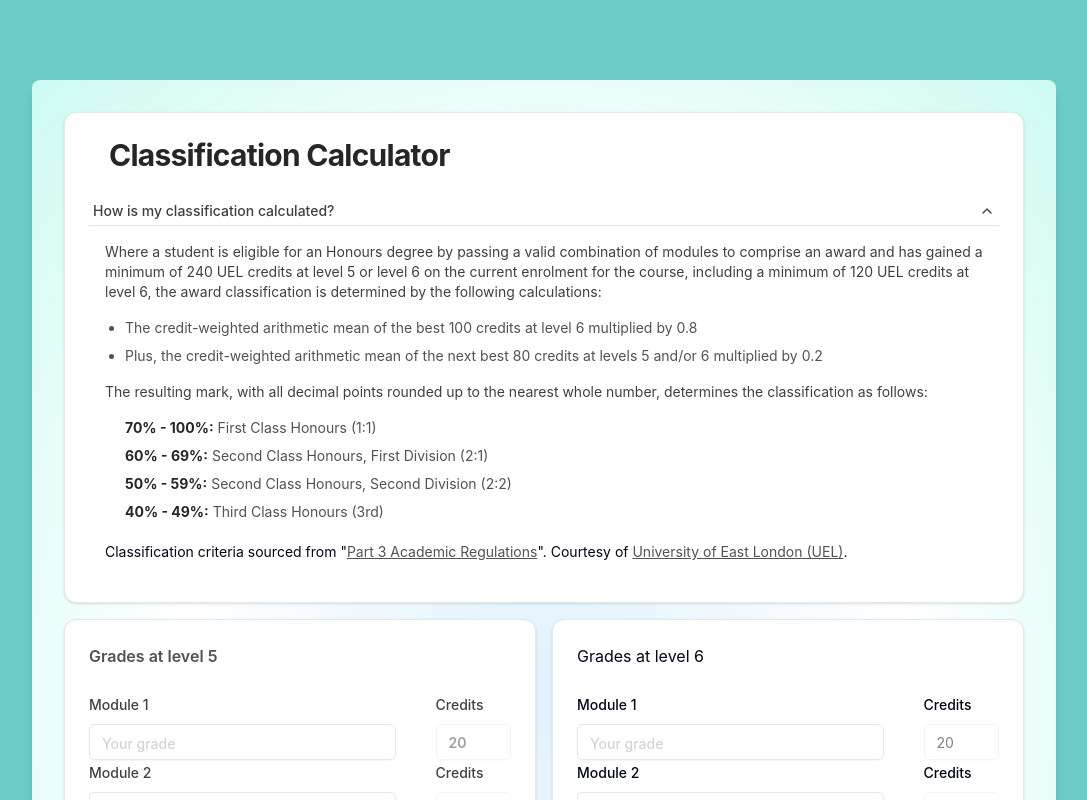
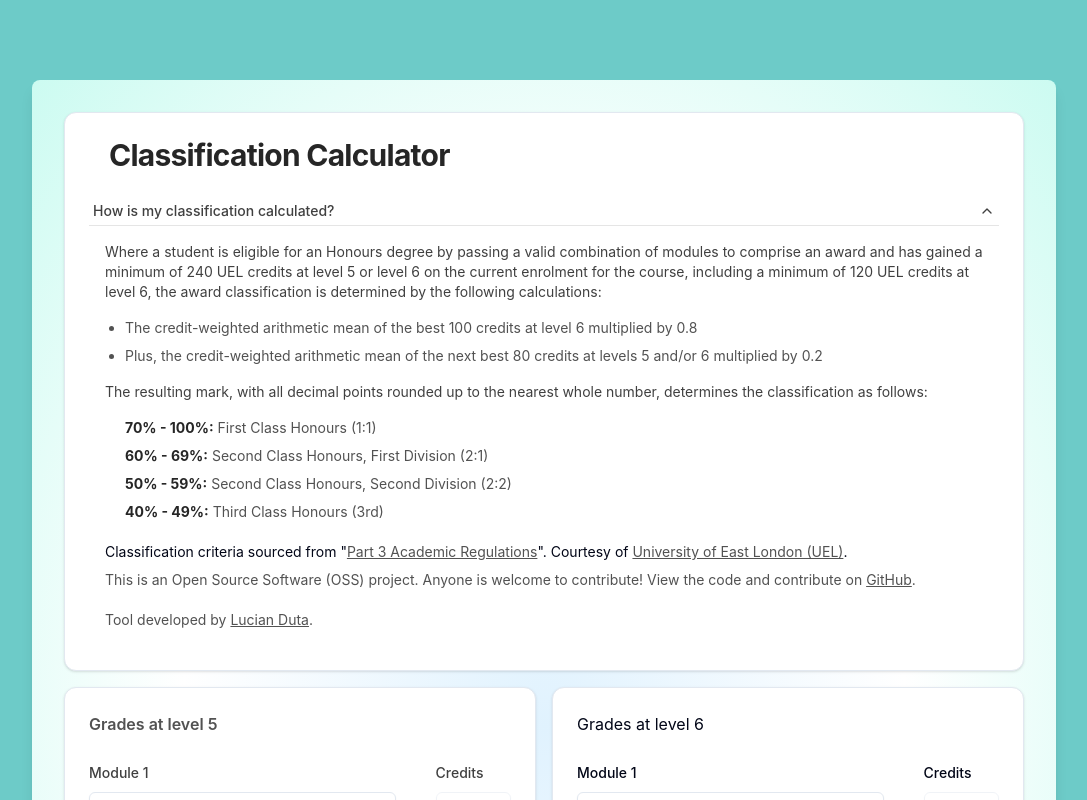
Before and after one commit to lucian-duta/classification_calc, a React (Vite) app: page / in a window 1280 px wide. Both pictures are taken after a click on the button "How is my classification calculated?". Shown: the top 800 px of the page, without its empty margins (96-1183 px from the left). Built offline with nearby package versions, Linux system fonts and the light colour scheme.

Commit message:
chore(creds): :page_facing_up: added credits and repo url

```diff
--- a/src/components/InfoAcordion.tsx
+++ b/src/components/InfoAcordion.tsx
@@ -75,6 +75,32 @@ const InfoAccordion = () => {
             </a>
             .
           </p>
+
+          <p className="mt-2 text-sm text-neutral-600">
+            This is an Open Source Software (OSS) project. Anyone is welcome to
+            contribute! View the code and contribute on{" "}
+            <a
+              href="https://github.com/lucian-duta/classification_calc"
+              target="_blank"
+              rel="noopener noreferrer"
+              className="underline hover:text-neutral-950"
+            >
+              GitHub
+            </a>
+            .
+          </p>
+          <p className="mt-5 text-sm text-neutral-600">
+            Tool developed by{" "}
+            <a
+              href="https://www.linkedin.com/in/lucian-duta/"
+              target="_blank"
+              rel="noopener noreferrer"
+              className="underline hover:text-neutral-950"
+            >
+              Lucian Duta
+            </a>
+            .
+          </p>
         </AccordionContent>
       </AccordionItem>
     </Accordion>
```
